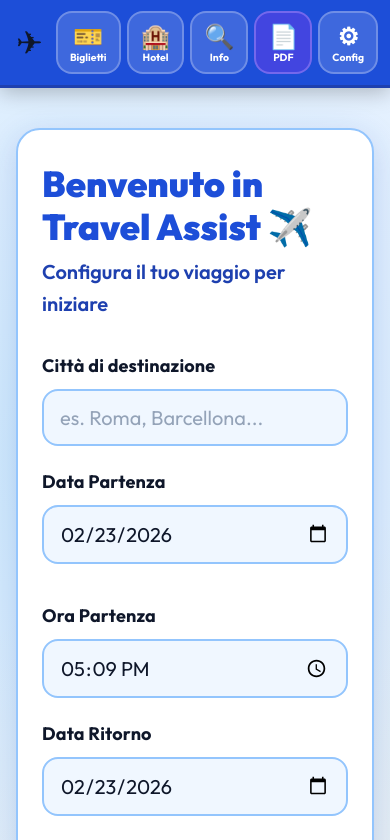
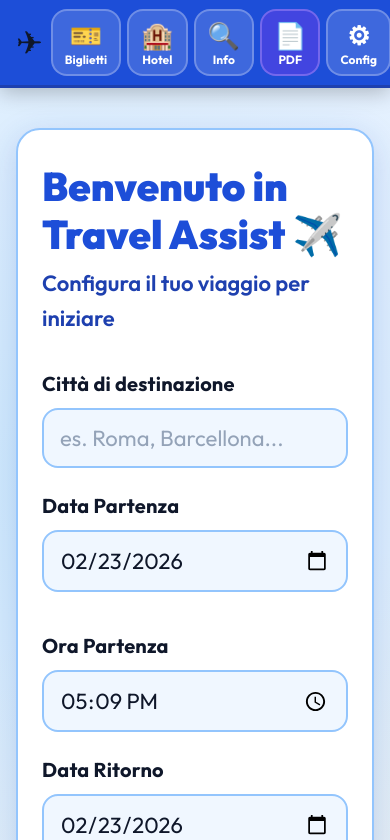
Before and after one commit to AleMunari/travel-assist, a plain HTML site: page index.html in a window 390 px wide. Both pictures are taken after a click on the button "Naviga verso l'hotel". Shown: the top 840 px of the page. Drawn offline with Linux system fonts and the light colour scheme.

Commit message:
Add files via upload

```diff
--- a/app.js
+++ b/app.js
@@ -302,11 +302,8 @@ function createSlotItem(day, dayIdx, slot, slotIdx) {
     <div class="slot-maps-row">
       <input type="url" class="slot-input slot-maps-input" id="maps-input-${dayIdx}-${slotIdx}"
         value="${esc(slot.mapsLink || '')}"
-        placeholder="Link Google Maps (incolla o cerca sopra)"
+        placeholder="Link Google Maps (incolla qui)"
         aria-label="Link Google Maps tappa ${slotIdx+1}" />
-      <button class="btn--maps-search" type="button"
-        aria-label="Cerca su Google Maps"
-        onclick="searchOnMaps(${dayIdx},${slotIdx})">🔍 Maps</button>
     </div>
     <div class="slot-actions">
       <a href="${slot.mapsLink || '#'}" target="_blank" rel="noopener noreferrer"
@@ -724,9 +721,10 @@ function closeModal(id) {
 
 function openHotel() {
   const link = tripData.hotelMaps;
-  if (link) { window.open(link, '_blank', 'noopener,noreferrer'); return; }
+  if (link) { window.open(link, '_blank', 'noopener,noreferrer'); showSection('dashboard'); return; }
   if (tripData.hotelAddress) {
     window.open('https://maps.google.com/?q=' + encodeURIComponent(tripData.hotelAddress), '_blank', 'noopener,noreferrer');
+    showSection('dashboard');
     return;
   }
   showToast('Configura prima l\'indirizzo dell\'hotel', 'error');
@@ -849,6 +847,16 @@ function exportPDF() {
   win.document.write(html);
   win.document.close();
   setTimeout(() => { win.focus(); win.print(); }, 400);
+
+  // Quando l'utente torna all'app, assicura di essere sulla dashboard
+  const onVisible = () => {
+    if (!document.hidden) {
+      showSection('dashboard');
+      document.removeEventListener('visibilitychange', onVisible);
+    }
+  };
+  document.addEventListener('visibilitychange', onVisible);
+
   announce('PDF aperto per la stampa');
 }
 
--- a/style.css
+++ b/style.css
@@ -39,13 +39,13 @@
   --radius-lg:     1.5rem;
 
   /* Tipografia grande */
-  --text-xs:   1rem;       /* 16px minimo */
-  --text-sm:   1.125rem;   /* 18px */
-  --text-base: 1.25rem;    /* 20px */
-  --text-lg:   1.5rem;     /* 24px */
-  --text-xl:   1.875rem;   /* 30px */
-  --text-2xl:  2.25rem;    /* 36px */
-  --text-3xl:  2.75rem;    /* 44px */
+  --text-xs:   1.125rem;   /* 18px */
+  --text-sm:   1.25rem;    /* 20px */
+  --text-base: 1.375rem;   /* 22px */
+  --text-lg:   1.625rem;   /* 26px */
+  --text-xl:   2rem;       /* 32px */
+  --text-2xl:  2.5rem;     /* 40px */
+  --text-3xl:  3rem;       /* 48px */
 }
 
 /* ---- RESET ---- */
@@ -135,8 +135,8 @@ body {
   background: var(--accent-primary); color: #000;
   border-color: var(--accent-primary); transform: translateY(-1px);
 }
-.header-btn .btn-icon { font-size: 1.5rem; }
-.header-btn .btn-label { font-size: 0.75rem; line-height: 1; }
+.header-btn .btn-icon { font-size: 1.625rem; }
+.header-btn .btn-label { font-size: 0.875rem; line-height: 1; }
 
 .header-btn--pdf { background: rgba(124,58,237,0.4); border-color: rgba(167,139,250,0.5); }
 .header-btn--pdf:hover { background: var(--accent-pdf); border-color: var(--accent-pdf); color: #fff; }
@@ -666,7 +666,7 @@ body {
   .form-row { grid-template-columns: 1fr; }
   .trip-info-bar { grid-template-columns: 1fr; }
   .transport-tickets-grid { grid-template-columns: 1fr; }
-  .header-btn .btn-label { font-size: 0.65rem; }
+  .header-btn .btn-label { font-size: 0.75rem; }
 }
 @media (max-width: 380px) {
   :root { --text-base: 1.125rem; }
```
